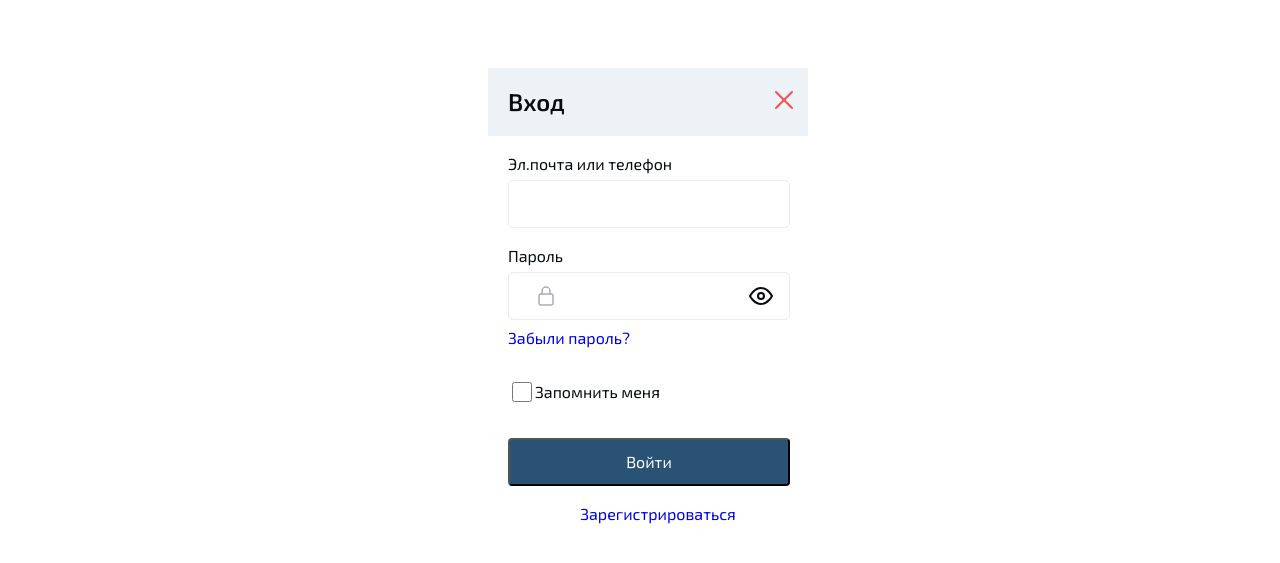
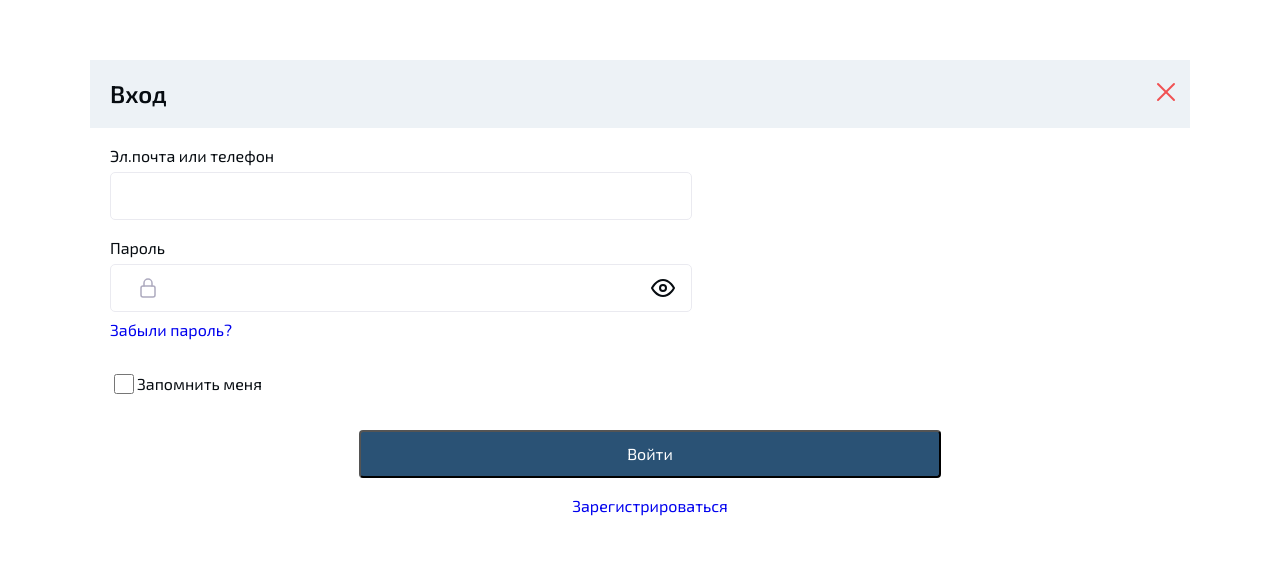
Before and after one commit to Tony001-HUB/Online-store_Team-work, an Angular app: page /login in a window 1280 px wide. Shown: the part 113-676 px from the top of the page. Built offline with nearby package versions, Linux system fonts and the light colour scheme.

Commit message:
UI-1/Task/Registration-authorization/Only window auth without registr with adaptiv

```diff
--- a/src/app/login/login.component.html
+++ b/src/app/login/login.component.html
@@ -42,7 +42,9 @@
           <p class="textRemember">Запомнить меня</p>
       </div>
 
-      <button class="btnEnter">Войти</button>
+      <div class="divBtn">
+        <button class="btnEnter">Войти</button>
+      </div>
       <div class="divLinkRegistration">
         <a href="#">Зарегистрироваться</a>
       </div>
--- a/src/app/login/login.component.scss
+++ b/src/app/login/login.component.scss
@@ -1,14 +1,19 @@
 .container {
   box-sizing: border-box;
+  width: 100%;
+  height: 100%;
+  position: fixed;
+  top: 0;
+  left: 0;
   display: flex;
+  align-items: center;
+  align-content: center;
   justify-content: center;
-  align-items: center;
-  height: 100vh;
-  width: 100vw;
+  overflow: auto;
 }
 
 .containerLogin {
-  width: 320px;
+  width: 1100px;
 }
 .containerLoginTitle {
   display: flex;
@@ -56,7 +61,7 @@
   box-sizing: border-box;
   border-radius: 5px;
   height: 48px;
-  width: 282px;
+  width: 582px;
 }
 
 input {
@@ -80,13 +85,11 @@ input {
 }
 
  .svgEye:hover {
-  fill: red;
-   stroke-width: 5;
+
 }
 
 .svgLock:hover {
-  fill: red;
-  stroke-width: 5;
+
 }
 
 
@@ -127,11 +130,16 @@ input {
   color: #070C11;
 }
 
+.divBtn {
+  display: flex;
+  justify-content: center;
+}
+
 .btnEnter {
   background: #2A5275;
   border-radius: 4px;
   height: 48px;
-  width: 282px;
+  width: 582px;
   font-family: 'Exo 2', sans-serif;
   font-style: normal;
   font-weight: 500;
@@ -154,3 +162,64 @@ input {
 a {
   text-decoration: none;
 }
+
+@media (min-width: 1200px) {
+  .containerLogin {
+    width: 1100px;
+  }
+
+  .divInput {
+    width: 582px;
+  }
+}
+
+@media (min-width: 992px) and (max-width: 1199px) {
+
+  .containerLogin {
+    width: 922px;
+  }
+
+  .divInput {
+    width: 582px;
+  }
+}
+
+@media (min-width: 768px) and (max-width: 991px) {
+  .containerLogin {
+    width: 698px;
+  }
+
+  .divInput {
+    width: 482px;
+  }
+}
+
+@media (max-width: 767px) {
+  .containerLogin {
+    width: 450px;
+  }
+
+  .divInput {
+    width: 350px;
+  }
+}
+
+@media (max-width: 480px) {
+  .containerLogin {
+    width: 310px;
+  }
+
+  .divInput {
+    width: 282px;
+  }
+}
+
+@media (max-width: 320px) {
+  .containerLogin {
+    width: 270px;
+  }
+
+  .divInput {
+    width: 252px;
+  }
+}
```
